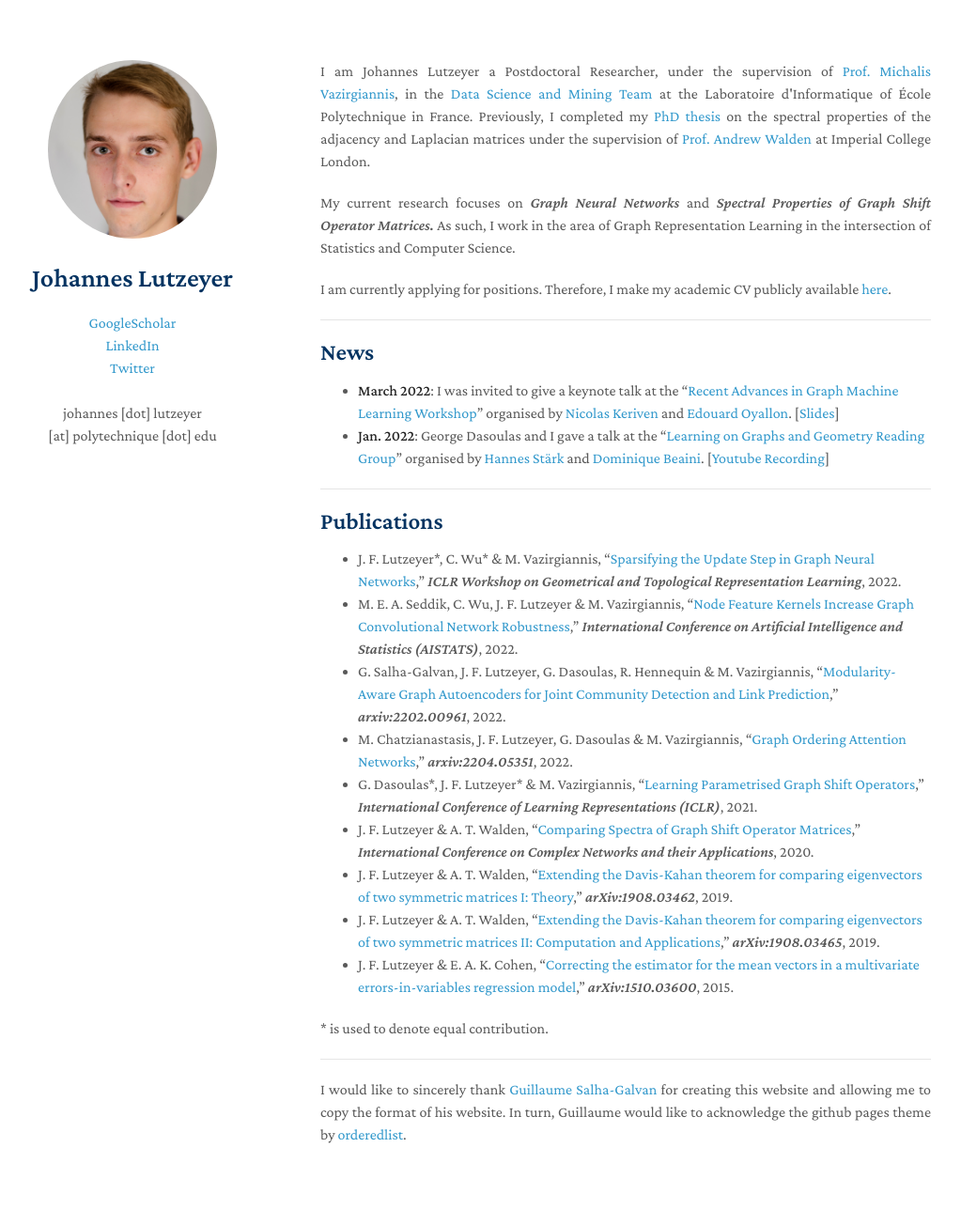
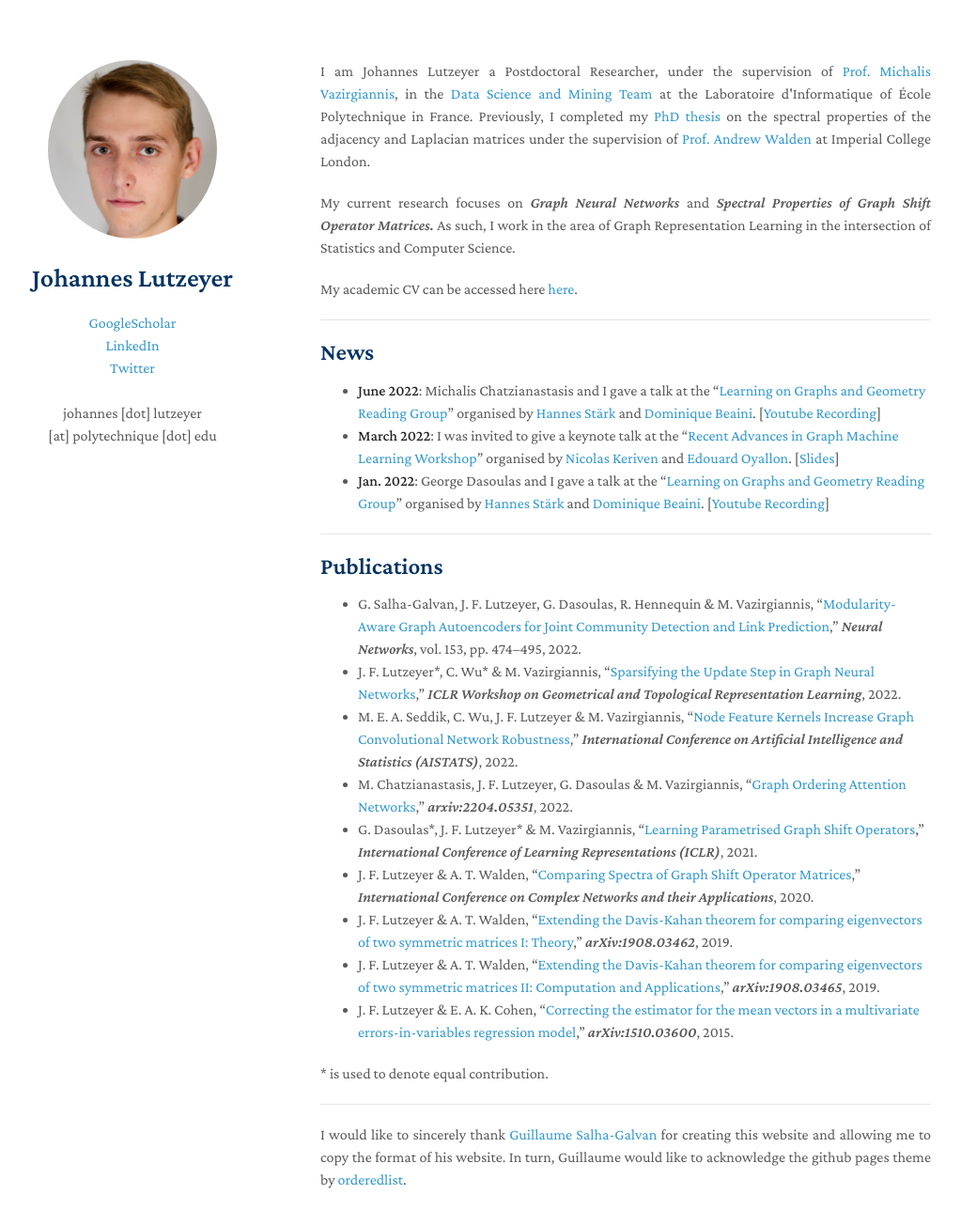
Before and after one commit to johanneslutzeyer/johanneslutzeyer.github.io, a Jekyll site: the page built from index.md, in a window 1280 px wide and 1338 px high. Shown: the top 1304 px of the window at 94% size, without its empty margins (129-1152 px from the left). Built offline with Jekyll 4.4.1, drawn with Linux system fonts in a browser that asks for light colours; our own code applies the rules of GitHub Pages for plain Markdown files; a script that is not in the unit is left out.

Commit message:
Update index.md

```diff
--- a/index.md
+++ b/index.md
@@ -6,22 +6,23 @@ My current research focuses on <em>Graph Neural Networks</em> and <em>Spectral P
 </p>
 
 
-I am currently applying for positions. Therefore, I make my academic CV publicly available <a href="https://johanneslutzeyer.com/doc/JohannesLutzeyer_AcademicCV.pdf" target="_blank"> here</a>.
+My academic CV can be accessed here <a href="https://johanneslutzeyer.com/doc/JohannesLutzeyer_AcademicCV.pdf" target="_blank"> here</a>.
 
 
 ---
 
 ## News
 
+- **June 2022**: Michalis Chatzianastasis and I gave a talk at the "<a href="https://hannes-stark.com/logag-reading-group" target="_blank">Learning on Graphs and Geometry Reading Group</a>" organised by <a href="https://hannes-stark.com/" target="_blank">Hannes Stärk</a> and <a href="https://mila.quebec/en/person/dominique-beaini/" target="_blank">Dominique Beaini</a>. [<a href="https://www.youtube.com/watch?v=9CJs5TL-CSs" target="_blank">Youtube Recording</a>]
 - **March 2022**: I was invited to give a keynote talk at the "<a href="https://nkeriven.github.io/gml2022/" target="_blank">Recent Advances in Graph Machine Learning Workshop</a>" organised by <a href="https://nkeriven.github.io/" target="_blank">Nicolas Keriven</a> and <a href="https://edouardoyallon.github.io/" target="_blank">Edouard Oyallon</a>. [<a href="https://johanneslutzeyer.com/doc/GraphShiftOperatorsAndTheirRelevanceToGraphNeuralNetworks_handout.pdf" target="_blank">Slides</a>]
 - **Jan. 2022**: George Dasoulas and I gave a talk at the "<a href="https://hannes-stark.com/logag-reading-group" target="_blank">Learning on Graphs and Geometry Reading Group</a>" organised by <a href="https://hannes-stark.com/" target="_blank">Hannes Stärk</a> and <a href="https://mila.quebec/en/person/dominique-beaini/" target="_blank">Dominique Beaini</a>. [<a href="https://www.youtube.com/watch?v=72bchdfzTMY" target="_blank">Youtube Recording</a>]
 
 ---
 
 ## Publications
+- G. Salha-Galvan, J. F. Lutzeyer, G. Dasoulas, R. Hennequin & M. Vazirgiannis, "<a href="https://arxiv.org/pdf/2202.00961.pdf" target="_blank">Modularity-Aware Graph Autoencoders for Joint Community Detection and Link Prediction</a>," *Neural Networks*, vol. 153, pp. 474--495, 2022.
 - J. F. Lutzeyer\*, C. Wu\* & M. Vazirgiannis, "<a href="https://arxiv.org/pdf/2109.00909.pdf" target="_blank">Sparsifying the Update Step in Graph Neural Networks</a>," *ICLR Workshop on Geometrical and Topological Representation Learning*, 2022.
 - M. E. A. Seddik, C. Wu, J. F. Lutzeyer & M. Vazirgiannis, "<a href="https://arxiv.org/pdf/2109.01785.pdf" target="_blank">Node Feature Kernels Increase Graph Convolutional Network Robustness</a>," *International Conference on Artificial Intelligence and Statistics (AISTATS)*, 2022.
-- G. Salha-Galvan, J. F. Lutzeyer, G. Dasoulas, R. Hennequin & M. Vazirgiannis, "<a href="https://arxiv.org/pdf/2202.00961.pdf" target="_blank">Modularity-Aware Graph Autoencoders for Joint Community Detection and Link Prediction</a>," *arxiv:2202.00961*, 2022.
 - M. Chatzianastasis, J. F. Lutzeyer, G. Dasoulas & M. Vazirgiannis, "<a href="https://arxiv.org/pdf/2204.05351.pdf" target="_blank">Graph Ordering Attention Networks</a>," *arxiv:2204.05351*, 2022.
 - G. Dasoulas\*, J. F. Lutzeyer\* & M. Vazirgiannis, "<a href="https://arxiv.org/pdf/2101.10050.pdf" target="_blank">Learning Parametrised Graph Shift Operators</a>," *International Conference of Learning Representations (ICLR)*, 2021.
 - J. F. Lutzeyer & A. T. Walden, "<a href="https://spiral.imperial.ac.uk/bitstream/10044/1/82477/1/Lutzeyer-J-2020-PhD-Thesis.pdf#page=69" target="_blank">Comparing Spectra of Graph Shift Operator Matrices</a>," *International Conference on Complex Networks and their Applications*, 2020.
```
